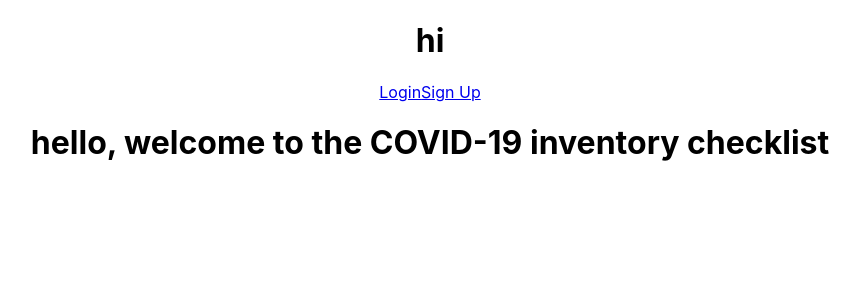
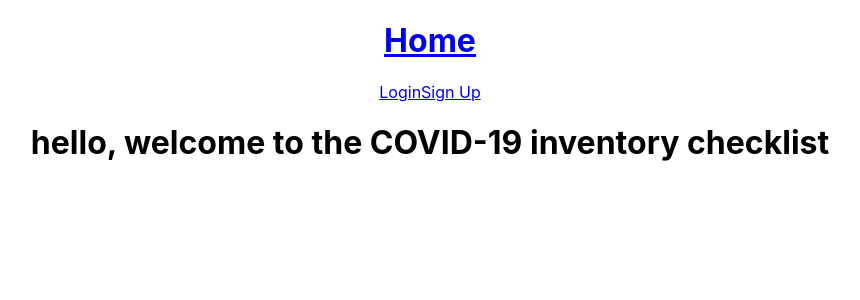
Before and after one commit to mwong068/covid-19-inventory-checklist-frontend, a React (Create React App) app: page / in a window 1280 px wide. Shown: the top 300 px of the page, without its empty margins (210-1070 px from the left). Built offline with nearby package versions, Linux system fonts and the light colour scheme; no server answers.

Commit message:
corrected links in navbar

```diff
--- a/src/components/Homepage.js
+++ b/src/components/Homepage.js
@@ -0,0 +1,14 @@
+import React from 'react';
+
+class Homepage extends React.Component{
+
+    render() {
+        return(
+            <div>
+                <h1>hello, welcome to the COVID-19 inventory checklist</h1>
+            </div>
+        )
+    }
+}
+
+export default Homepage
--- a/src/components/Main.js
+++ b/src/components/Main.js
@@ -1,6 +1,7 @@
 import React from 'react';
 import Signup from './Signup';
 import Login from './Login';
+import Homepage from './Homepage';
 import { Route } from 'react-router-dom';
 
 class Main extends React.Component {
@@ -41,7 +42,7 @@ class Main extends React.Component {
     render() {
         return (
             <div>
-                <h1>hello, welcome to the COVID-19 inventory checklist</h1>
+                <Route exact path="/" render={(props) => <Homepage {...props} />} />
                 <Route exact path="/login" render={(props) => <Login {...props} />} />
                 <Route exact path="/signup" render={(props) => <Signup {...props} />} />
             </div>
--- a/src/components/Navbar.js
+++ b/src/components/Navbar.js
@@ -6,7 +6,7 @@ class Navbar extends React.Component {
     render() {
         return (
             <div>
-                <h1>hi</h1>
+                <NavLink to="/"><h1>Home</h1></NavLink>
                 <NavLink to="/login">Login</NavLink>
                 <NavLink to="/signup">Sign Up</NavLink>
             </div>
```
